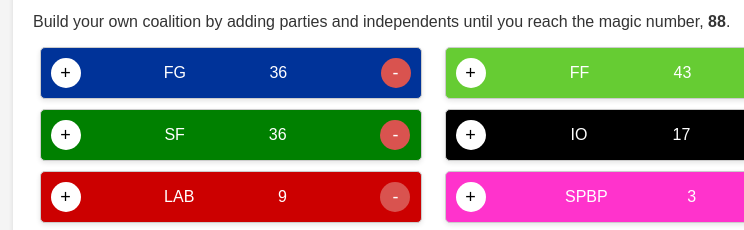
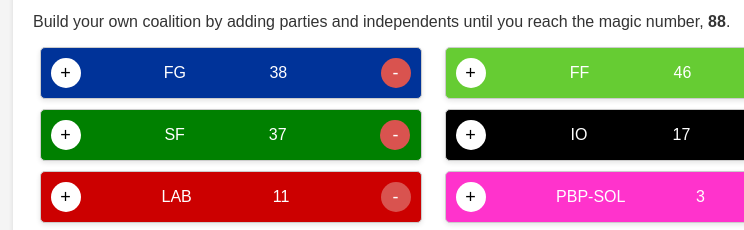
Before and after one commit to omahonye/CoalitionCalcGE24, a plain HTML site: page index.html in a window 1280 px wide. Shown: the part 128-358 px from the top of the page, 207-951 px from the left. Drawn offline with Linux system fonts and the light colour scheme.

Commit message:
Update index.html
Updated Party Totals  - Will Finalise when count is closed.

```diff
--- a/index.html
+++ b/index.html
@@ -12,22 +12,22 @@
     <p>Build your own coalition by adding parties and independents until you reach the magic number, <strong>88</strong>.</p>
 
     <div class="parties">
-      <div class="party" data-seats="36">
+      <div class="party" data-seats="38">
         <button class="add-btn">+</button>
         <span class="party-name">FG</span>
-        <span class="seats">36</span>
+        <span class="seats">38</span>
         <button class="remove-btn">-</button>
       </div>
-      <div class="party" data-seats="43">
+      <div class="party" data-seats="48">
         <button class="add-btn">+</button>
         <span class="party-name">FF</span>
-        <span class="seats">43</span>
+        <span class="seats">46</span>
         <button class="remove-btn">-</button>
       </div>
-      <div class="party" data-seats="36">
+      <div class="party" data-seats="39">
         <button class="add-btn">+</button>
         <span class="party-name">SF</span>
-        <span class="seats">36</span>
+        <span class="seats">37</span>
         <button class="remove-btn">-</button>
       </div>
       <div class="party" data-seats="17" id="io-party">
@@ -36,15 +36,15 @@
         <span class="seats">17</span>
         <button class="remove-btn">-</button>
       </div>
-      <div class="party" data-seats="9">
+      <div class="party" data-seats="11">
         <button class="add-btn">+</button>
         <span class="party-name">LAB</span>
-        <span class="seats">9</span>
+        <span class="seats">11</span>
         <button class="remove-btn">-</button>
       </div>
       <div class="party" data-seats="3">
         <button class="add-btn">+</button>
-        <span class="party-name">SPBP</span>
+        <span class="party-name">PBP-SOL</span>
         <span class="seats">3</span>
         <button class="remove-btn">-</button>
       </div>
```
